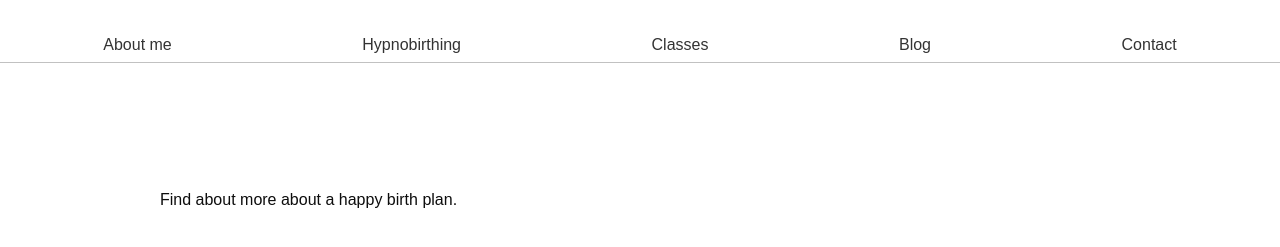
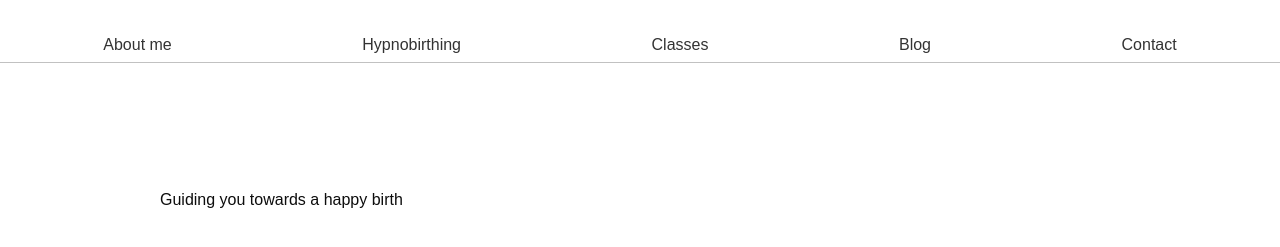
Before and after one commit to joannakays/joannakays.github.io, a plain HTML site: page index.html in a window 1280 px wide. Shown: the part 277-524 px from the top of the page. Drawn offline with Linux system fonts and the light colour scheme.

Commit message:
Update index.html

```diff
--- a/index.html
+++ b/index.html
@@ -33,7 +33,7 @@
     <div class="section">
         <h2 class="section__heading"></h2>
         <img class="section__image--landing-page" src=>
-        <p class="section__text">Find about more about a happy birth plan.</p>
+        <p class="section__text">Guiding you towards a happy birth</p>
     </div>
 </div>
 
```
